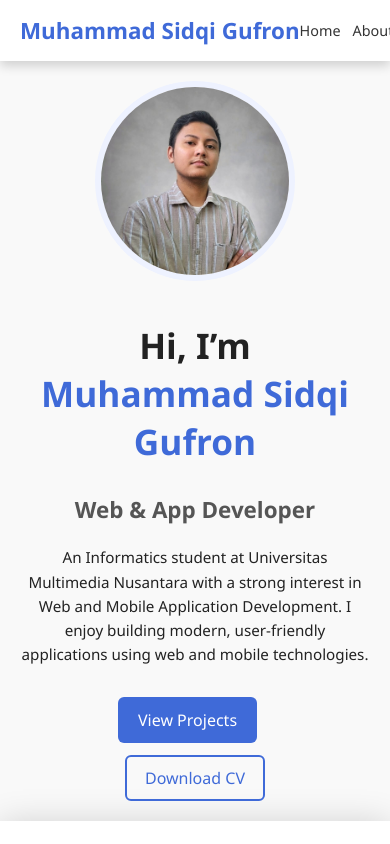
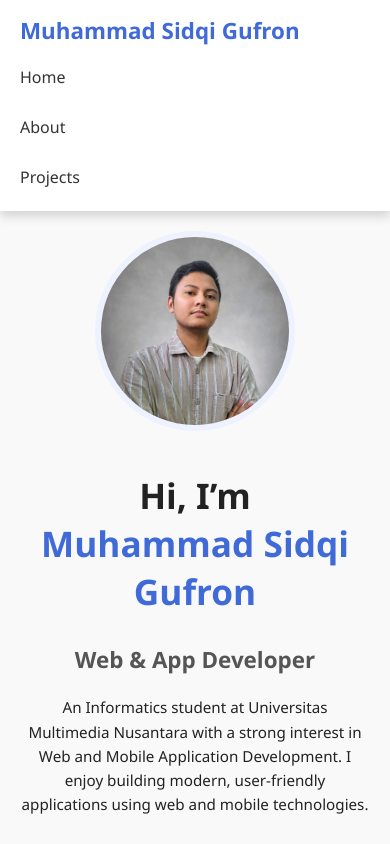
Before and after one commit to sidqigamers/sidqi-portfolio, a React (Vite) app: page / in a window 390 px wide. Shown: the top 844 px of the page. Built offline with nearby package versions, Linux system fonts and the light colour scheme.

Commit message:
fix navbar overflow

```diff
--- a/src/style.css
+++ b/src/style.css
@@ -34,6 +34,7 @@ html, body {
   top: 0;
   z-index: 1000;
   box-shadow: 0 5px 10px rgba(0,0,0,0.16);
+  overflow-x: hidden;
 }
 
 .nav-logo {
@@ -259,12 +260,27 @@ footer {
 @media (max-width: 768px) {
 
   .navbar {
+    flex-direction: column;
+    align-items: flex-start;
     padding: 15px 20px;
   }
 
   .nav-menu {
+    width: 100%;
+    display: flex;
+    flex-direction: column;   /* ⬅️ INI PENTING */
     gap: 12px;
-    font-size: 0.9rem;
+    margin-top: 12px;
+  }
+
+  .nav-menu li {
+    width: 100%;
+  }
+
+  .nav-menu li a {
+    display: block;
+    width: 100%;
+    padding: 8px 0;
   }
 
   .hero {
```
